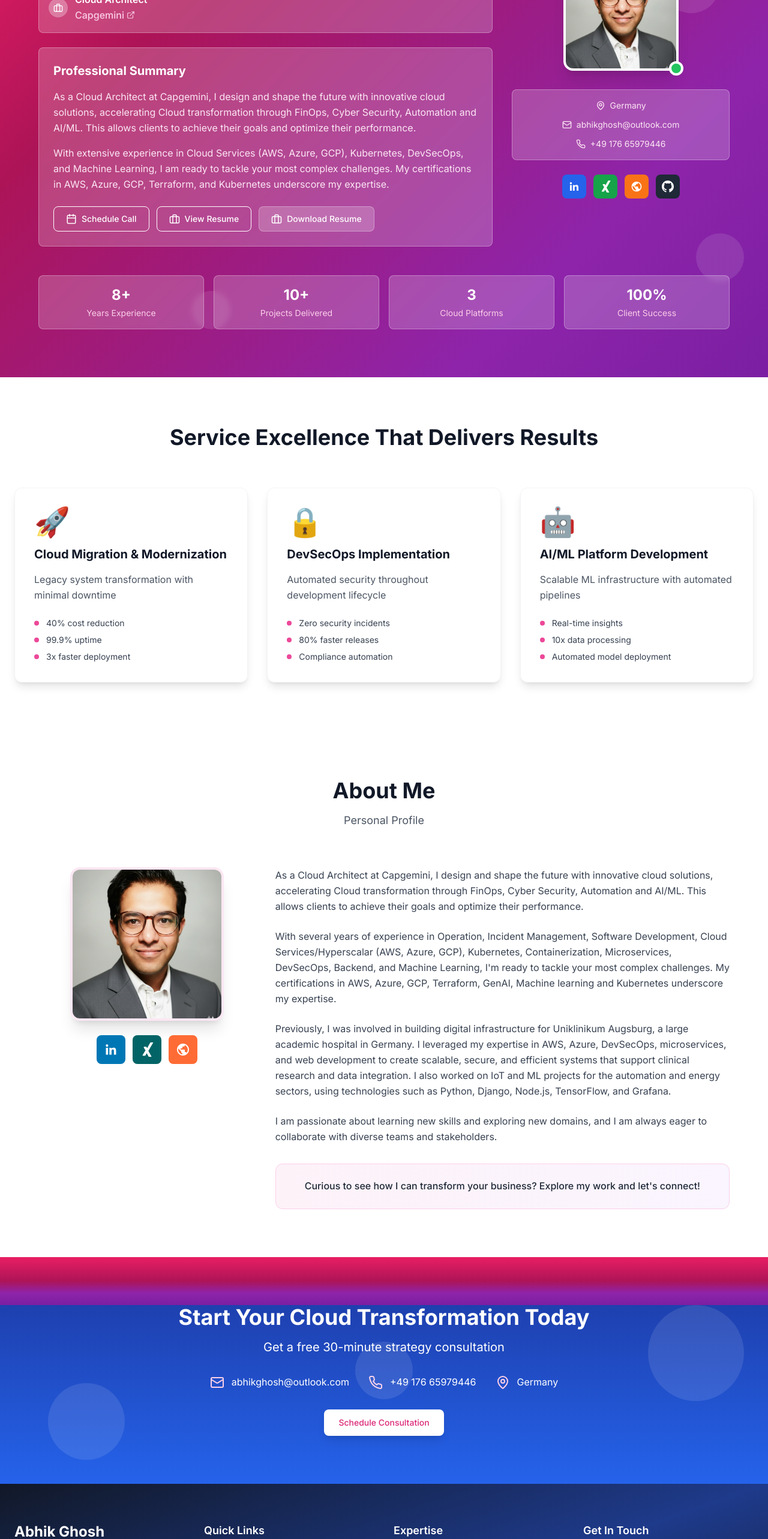
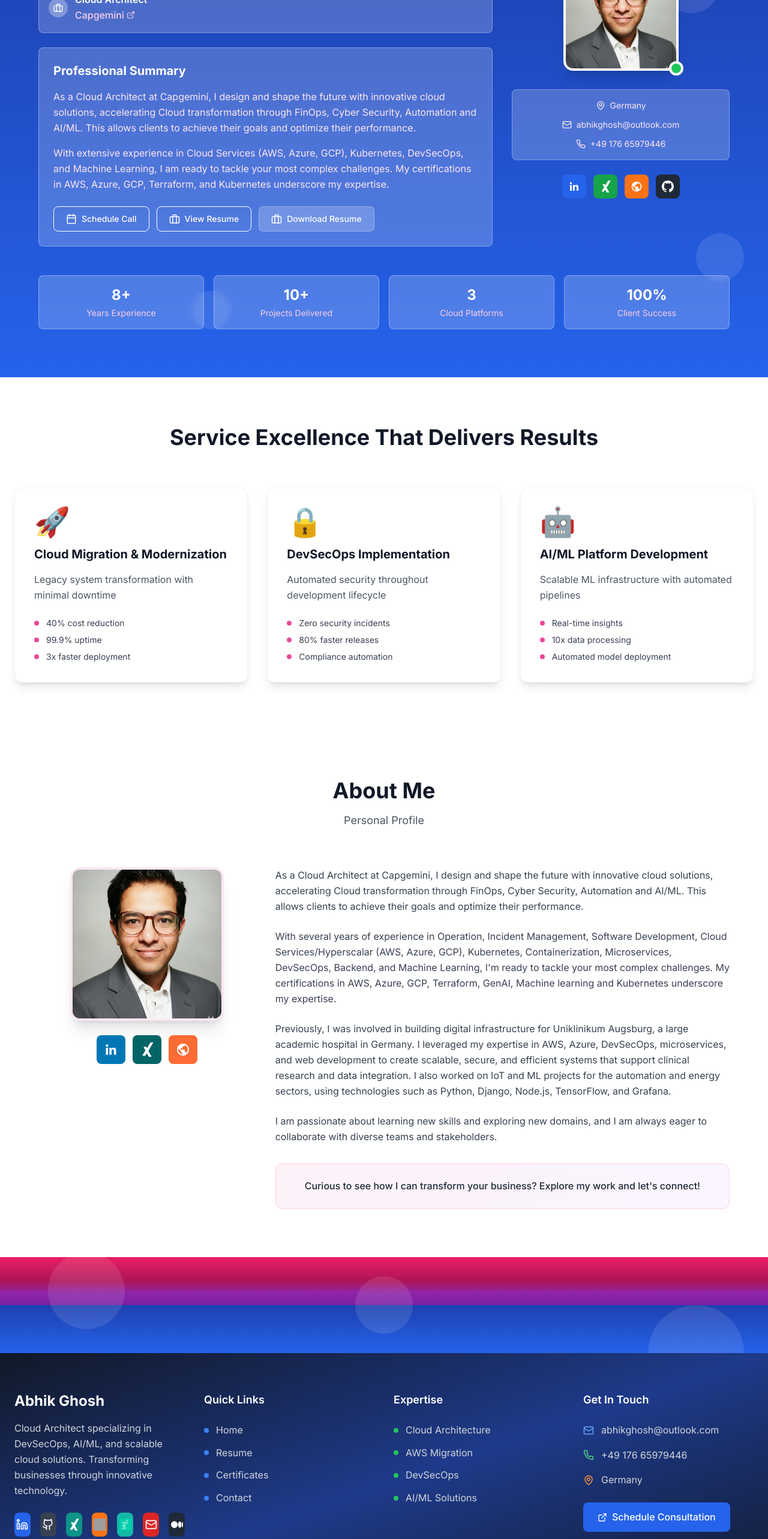
Before and after one commit to abhikghosh12/abhik.cloud, a Next.js app: page / in a window 1280 px wide. Shown: the part 234-2800 px from the top of the page at 60% size. Built offline with nearby package versions, Linux system fonts and the light colour scheme; grey boxes are pictures that could not be loaded.

Commit message:
added all pages

```diff
--- a/app/components/Footer.tsx
+++ b/app/components/Footer.tsx
@@ -38,6 +38,7 @@ export default function Footer() {
                 href="https://www.linkedin.com/in/abhik-ghosh-msc/"
                 target="_blank"
                 rel="noopener noreferrer"
+                title="LinkedIn"
                 className="w-10 h-10 bg-blue-600 rounded-lg flex items-center justify-center hover:bg-blue-700 transition-colors"
               >
                 <Linkedin size={20} />
@@ -46,22 +47,52 @@ export default function Footer() {
                 href="https://github.com/abhikghosh12"
                 target="_blank"
                 rel="noopener noreferrer"
+                title="GitHub"
                 className="w-10 h-10 bg-gray-700 rounded-lg flex items-center justify-center hover:bg-gray-600 transition-colors"
               >
                 <Github size={20} />
               </a>
               <a
+                href="https://www.xing.com/profile/Abhik_Ghosh"
+                target="_blank"
+                rel="noopener noreferrer"
+                title="Xing"
+                className="w-10 h-10 bg-teal-600 rounded-lg flex items-center justify-center hover:bg-teal-700 transition-colors"
+              >
+                <svg width="20" height="20" viewBox="0 0 24 24" fill="white">
+                  <path d="M18.188 0c-.517 0-.741.325-.927.66 0 0-7.455 13.224-7.702 13.657.015.024 4.919 9.023 4.919 9.023.17.308.436.66.967.66h3.454c.211 0 .375-.078.463-.22.089-.151.089-.346-.009-.536L14.408 14.4s7.649-13.619 7.649-13.619c.095-.191.095-.387.006-.535C22.974.078 22.81 0 22.599 0h-4.411zm-11.19 7.691c-.211 0-.375.078-.463.22-.09.151-.09.346.009.536L9.497 13.3s-4.876 8.209-4.876 8.209c-.095.191-.095.387-.006.535.088.167.252.245.463.245h3.454c.517 0 .741-.325.927-.66 0 0 4.876-8.209 4.876-8.209-.015-.024-2.953-5.418-2.953-5.418-.17-.308-.436-.66-.967-.66H6.998z"/>
+                </svg>
+              </a>
+              <a
                 href="https://www.credly.com/users/abhik-ghosh.941f4a38/badges#credly"
                 target="_blank"
                 rel="noopener noreferrer"
+                title="Credly"
                 className="w-10 h-10 bg-orange-500 rounded-lg flex items-center justify-center hover:bg-orange-600 transition-colors"
               >
-                <Award size={20} />
+                <img src="/Certificates/c.png" alt="Credly" className="w-5 h-5" />
+              </a>
+              <a
+                href="https://www.researchgate.net/profile/Abhik-Ghosh-4"
+                target="_blank"
+                rel="noopener noreferrer"
+                title="ResearchGate"
+                className="w-10 h-10 bg-teal-500 rounded-lg flex items-center justify-center hover:bg-teal-600 transition-colors"
+              >
+                <img src="/Site Files-download/9f59698c-e156-4f33-9520-405cb7f4d9c6_researchgate_56f72ad6_490x330.png" alt="ResearchGate" className="w-5 h-5" />
+              </a>
+              <a
+                href="mailto:abhikghosh@outlook.com"
+                title="Email"
+                className="w-10 h-10 bg-red-600 rounded-lg flex items-center justify-center hover:bg-red-700 transition-colors"
+              >
+                <Mail size={20} />
               </a>
               <a
                 href="https://medium.com/@abhikghosh"
                 target="_blank"
                 rel="noopener noreferrer"
+                title="Medium"
                 className="w-10 h-10 bg-gray-800 rounded-lg flex items-center justify-center hover:bg-gray-700 transition-colors"
               >
                 <svg width="20" height="20" viewBox="0 0 24 24" fill="white">
@@ -147,9 +178,7 @@ export default function Footer() {
             <div className="text-gray-400 text-sm">
               © {currentYear} Abhik Ghosh. All rights reserved.
             </div>
-            <div className="text-gray-400 text-sm">
-              Built with Next.js & TypeScript • Deployed on GitHub Pages
-            </div>
+
           </div>
         </div>
       </div>
--- a/app/page.tsx
+++ b/app/page.tsx
@@ -44,7 +44,7 @@ export default function Home() {
       <Navbar />
 
       {/* Professional Hero Section */}
-      <section id="home" className="hero-gradient py-20 text-white relative overflow-hidden">
+      <section id="home" className="navbar-top-gradient py-20 text-white relative overflow-hidden">
         {/* Background Graphics */}
         <div className="absolute inset-0 opacity-10">
           <div className="absolute top-10 left-10 w-32 h-32 bg-white rounded-full"></div>
@@ -185,29 +185,29 @@ export default function Home() {
                   </div>
 
                   {/* Professional Links */}
-                  <div className="flex justify-center space-x-3">
+                  <div className="flex justify-center space-x-3 relative z-10">
                     <a href="https://www.linkedin.com/in/abhik-ghosh-msc/" target="_blank" rel="noopener noreferrer"
-                       className="w-10 h-10 bg-blue-600 rounded-lg flex items-center justify-center text-white hover:bg-blue-700 transition-colors">
+                       className="relative z-10 w-10 h-10 bg-blue-600 rounded-lg flex items-center justify-center text-white hover:bg-blue-700 transition-colors">
                       <svg width="20" height="20" viewBox="0 0 24 24" fill="white">
                         <path d="M20.447 20.452h-3.554v-5.569c0-1.328-.027-3.037-1.852-3.037-1.853 0-2.136 1.445-2.136 2.939v5.667H9.351V9h3.414v1.561h.046c.477-.9 1.637-1.85 3.37-1.85 3.601 0 4.267 2.37 4.267 5.455v6.286zM5.337 7.433c-1.144 0-2.063-.926-2.063-2.065 0-1.138.92-2.063 2.063-2.063 1.14 0 2.064.925 2.064 2.063 0 1.139-.925 2.065-2.064 2.065zm1.782 13.019H3.555V9h3.564v11.452z"/>
                       </svg>
                     </a>
                     <a href="https://www.xing.com/profile/Abhik_Ghosh" target="_blank" rel="noopener noreferrer"
-                       className="w-10 h-10 bg-green-600 rounded-lg flex items-center justify-center text-white hover:bg-green-700 transition-colors">
+                       className="relative z-10 w-10 h-10 bg-green-600 rounded-lg flex items-center justify-center text-white hover:bg-green-700 transition-colors">
                       <svg width="20" height="20" viewBox="0 0 24 24" fill="white">
                         <path d="M18.188 0c-.517 0-.741.325-.927.66 0 0-7.455 13.224-7.702 13.657.015.024 4.919 9.023 4.919 9.023.17.308.436.66.967.66h3.454c.211 0 .375-.078.463-.22.089-.151.089-.346-.009-.536L14.408 14.4s7.649-13.619 7.649-13.619c.095-.191.095-.387.006-.535C22.974.078 22.81 0 22.599 0h-4.411zm-11.19 7.691c-.211 0-.375.078-.463.22-.09.151-.09.346.009.536L9.497 13.3s-4.876 8.209-4.876 8.209c-.095.191-.095.387-.006.535.088.167.252.245.463.245h3.454c.517 0 .741-.325.927-.66 0 0 4.876-8.209 4.876-8.209-.015-.024-2.953-5.418-2.953-5.418-.17-.308-.436-.66-.967-.66H6.998z"/>
                       </svg>
                     </a>
                     <a href="https://www.credly.com/users/abhik-ghosh.941f4a38/badges#credly" target="_blank" rel="noopener noreferrer"
-                       className="w-10 h-10 bg-orange-500 rounded-lg flex items-center justify-center text-white hover:bg-orange-600 transition-colors">
+                       className="relative z-10 w-10 h-10 bg-orange-500 rounded-lg flex items-center justify-center text-white hover:bg-orange-600 transition-colors">
                       <svg width="20" height="20" viewBox="0 0 24 24" fill="white">
                         <path d="M12 2C6.48 2 2 6.48 2 12s4.48 10 10 10 10-4.48 10-10S17.52 2 12 2zm-1 17.93c-3.94-.49-7-3.85-7-7.93 0-.62.08-1.21.21-1.79L9 15v1c0 1.1.9 2 2 2v1.93zm6.9-2.54c-.26-.81-1-1.39-1.9-1.39h-1v-3c0-.55-.45-1-1-1H8v-2h2c.55 0 1-.45 1-1V7h2c1.1 0 2-.9 2-2v-.41c2.93 1.19 5 4.06 5 7.41 0 2.08-.8 3.97-2.1 5.39z"/>
                       </svg>
                     </a>
                     <a href="https://github.com/abhikghosh12" target="_blank" rel="noopener noreferrer"
-                       className="w-10 h-10 bg-gray-800 rounded-lg flex items-center justify-center text-white hover:bg-gray-900 transition-colors">
+                       className="relative z-10 w-10 h-10 bg-gray-800 rounded-lg flex items-center justify-center text-white hover:bg-gray-900 transition-colors">
                       <svg width="20" height="20" viewBox="0 0 24 24" fill="white">
-                        <path d="M12 0c-6.626 0-12 5.373-12 12 0 5.302 3.438 9.8 8.207 11.387.599.111.793-.261.793-.577v-2.234c-3.338.726-4.033-1.416-4.033-1.416-.546-1.387-1.333-1.756-1.333-1.756-1.089-.745.083-.729.083-.729 1.205.084 1.839 1.237 1.839 1.237 1.07 1.834 2.807 1.304 3.492.997.107-.775.418-1.305.762-1.604-2.665-.305-5.467-1.334-5.467-5.931 0-1.311.469-2.381 1.236-3.221-.124-.303-.535-1.524.117-3.176 0 0 1.008-.322 3.301 1.23.957-.266 1.983-.399 3.003-.404 1.02.005 2.047.138 3.006.404 2.291-1.552 3.297-1.23 3.297-1.23.653 1.653.242 2.874.118 3.176.77.84 1.235 1.911 1.235 3.221 0 4.609-2.807 5.624-5.479 5.921.43.372.823 1.102.823 2.222v3.293c0 .319.192.694.801.576 4.765-1.589 8.199-6.086 8.199-11.386 0-6.627-5.373-12-12-12z"/>
+                        <path d="M12 0c-6.626 0-12 5.373-12 12 0 5.302 3.438 9.8 8.207 11.387.599.111.793-.261.793-.577v-2.234c-3.338.726-4.033-1.416-4.033-1.416-.546-1.387-1.333-1.756-1.333-1.756-1.089-.745.083-.729.083-.729 1.205.084 1.839 1.237 1.839 1.237 1.07 1.834 2.807 1.304 3.492.997.107-.775.418-1.305.762-1.604-2.665-.305-5.467-1.334-5.467-5.931 0-1.311.469-2.381 1.236-3.221-.124-.303-.535-1.524.117-3.176 0 0 1.008-.322 3.301 1.23.957-.266 1.983-.399 3.003-.404 1.02.005 2.047.138 3.006.404 2.291-1.552 3.297-1.23 3.297-1.30.653 1.653.242 2.874.118 3.176.77.84 1.235 1.911 1.235 3.221 0 4.609-2.807 5.624-5.479 5.921.43.372.823 1.102.823 2.222v3.293c0 .319.192.694.801.576 4.765-1.589 8.199-6.086 8.199-11.386 0-6.627-5.373-12-12-12z"/>
                       </svg>
                     </a>
                   </div>
@@ -399,34 +399,7 @@ export default function Home() {
             whileInView={{ opacity: 1, y: 0 }}
             transition={{ duration: 0.6 }}
           >
-            <h2 className="text-4xl font-bold mb-4">Start Your Cloud Transformation Today</h2>
-            <p className="text-xl mb-8">Get a free 30-minute strategy consultation</p>
 
-            <div className="flex flex-col md:flex-row justify-center gap-8 mb-8">
-              <a href="mailto:abhikghosh@outlook.com" className="flex items-center gap-3 hover:text-pink-100 transition-colors">
-                <Mail className="text-pink-200" />
-                <span>abhikghosh@outlook.com</span>
-              </a>
-              <a href="tel:+4917665979446" className="flex items-center gap-3 hover:text-pink-100 transition-colors">
-                <Phone className="text-pink-200" />
-                <span>+49 176 65979446</span>
-              </a>
-              <div className="flex items-center gap-3">
-                <MapPin className="text-pink-200" />
-                <span>Germany</span>
-              </div>
-            </div>
-
-            <motion.a
-              href="https://calendly.com/abhikghosh87"
-              target="_blank"
-              rel="noopener noreferrer"
-              whileHover={{ scale: 1.05 }}
-              whileTap={{ scale: 0.95 }}
-              className="inline-block bg-white text-pink-600 px-6 py-3 rounded-lg text-sm font-medium hover:bg-pink-50 transition-colors shadow-lg"
-            >
-              Schedule Consultation
-            </motion.a>
           </motion.div>
         </div>
       </section>
--- a/app/resume/page.tsx
+++ b/app/resume/page.tsx
@@ -37,12 +37,6 @@ export default function ResumePage() {
                 Schedule Call
               </a>
               <a
-                href="/resume"
-                className="bg-transparent text-white border border-white px-6 py-3 rounded-lg font-semibold hover:bg-white/20 transition-colors inline-flex items-center gap-2"
-              >
-                View Resume
-              </a>
-              <a
                 href="/Certificates/EN_Ghosh_Abhik_Short.pdf"
                 download="Abhik_Ghosh_Resume.pdf"
                 className="border-2 border-white text-white px-6 py-3 rounded-lg font-semibold hover:bg-white/10 transition-colors inline-flex items-center gap-2"
```
Also changed, not shown: app/certificates/page.tsx (+42 -1 lines), app/components/DynamicResume.tsx (+53 -0 lines), app/components/Navbar.tsx (+5 -3 lines).
